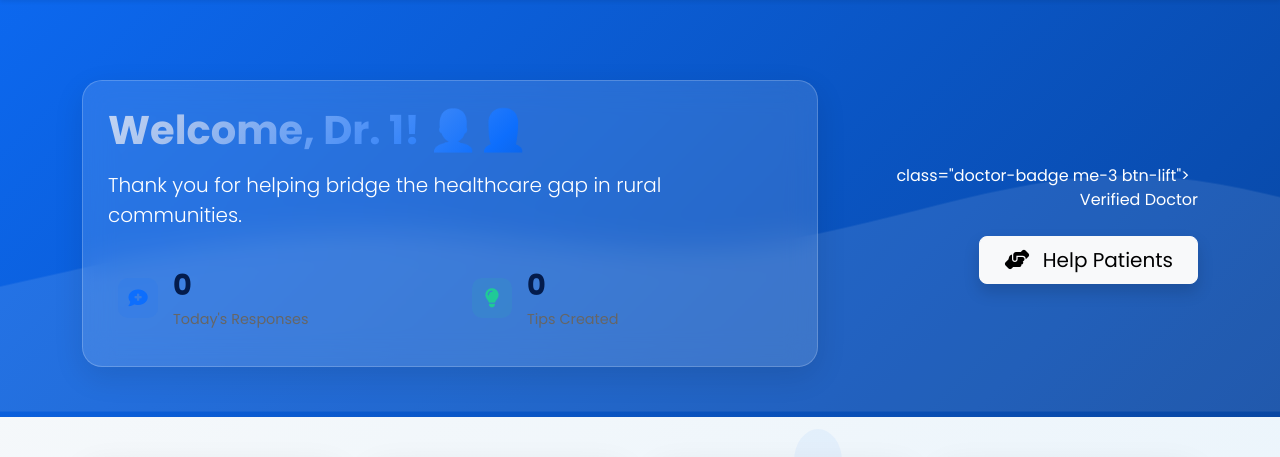
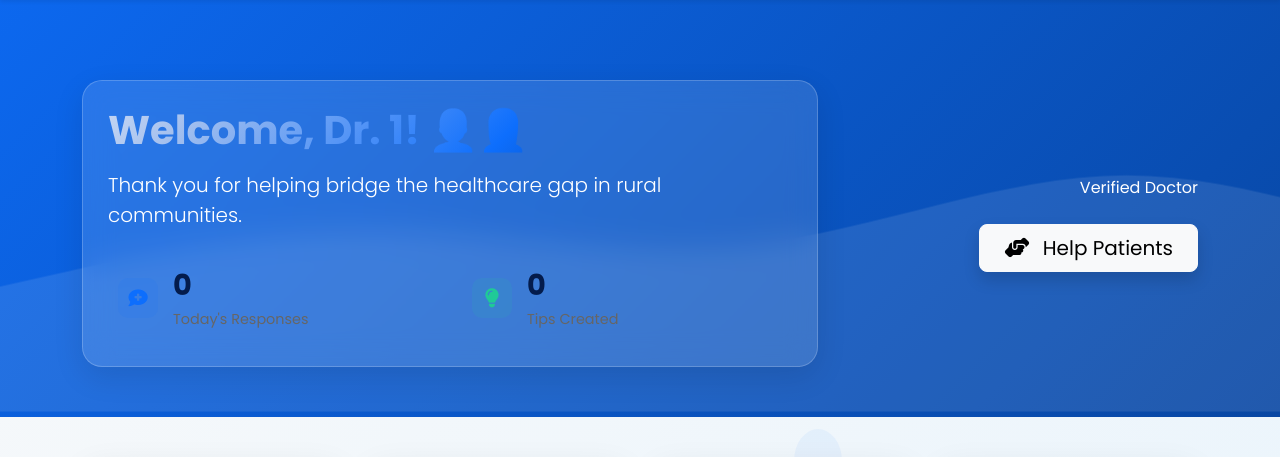
Before and after one commit to Furairah3/healthConnect, a PHP site: page /views/auth/doctor-dashboard.php in a window 1280 px wide. Shown: the part 77-534 px from the top of the page. Run offline with PHP 8.4, Linux system fonts and the light colour scheme; a user stored in the database is signed in; data comes from the database, SQL or seed files in the repository.

Commit message:
Update doctor-dashboard.php

```diff
--- a/views/auth/doctor-dashboard.php
+++ b/views/auth/doctor-dashboard.php
@@ -739,7 +739,7 @@ $activity = $activity_stmt->fetch();
                 <div class="col-lg-4 text-end position-relative">
                     <div class="mb-4">
 
-                        class="doctor-badge me-3 btn-lift">
+
                             <i class="fas fa-badge-check me-1"></i> Verified Doctor
                         </a>
                     </div>
```
